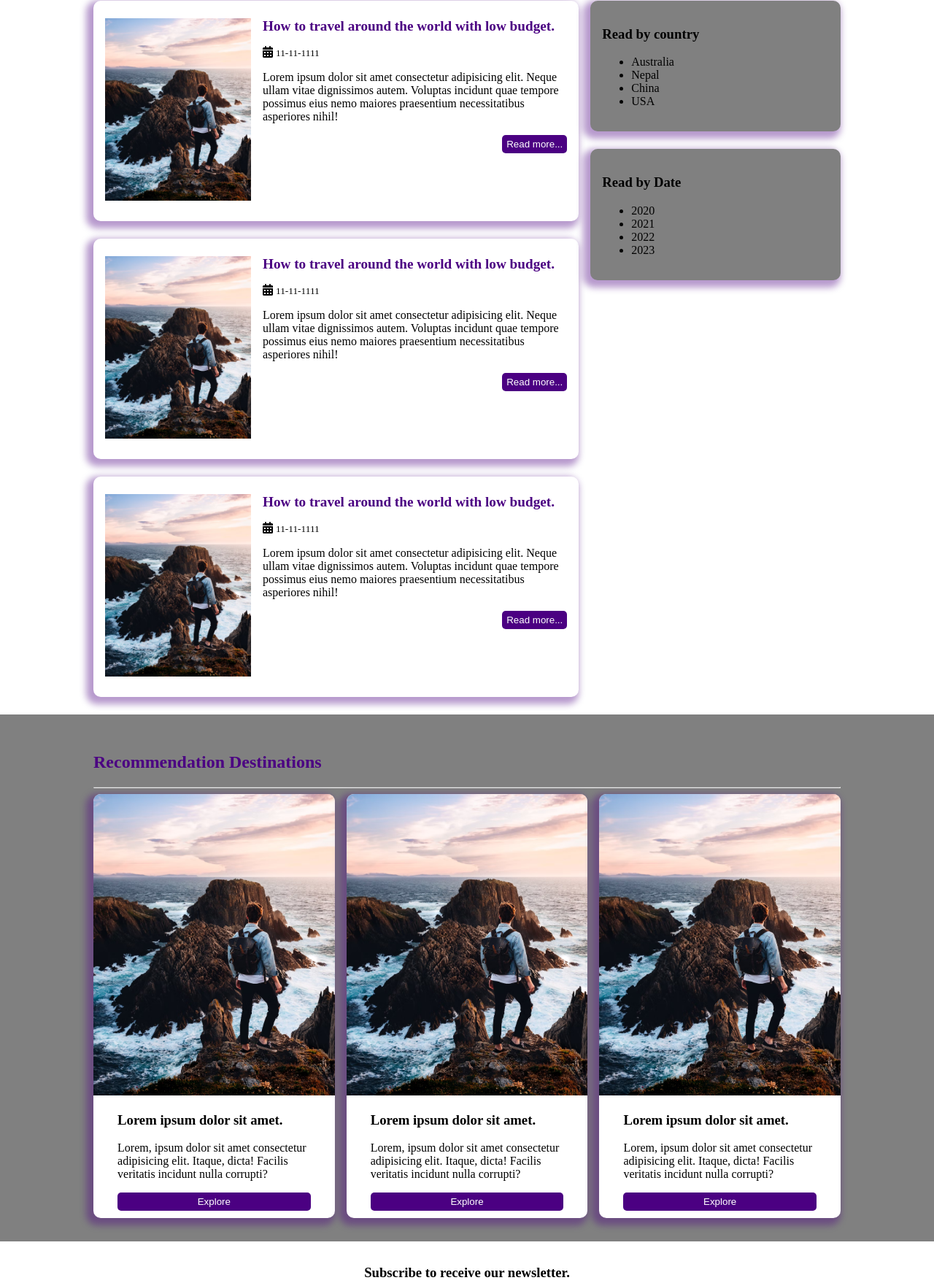
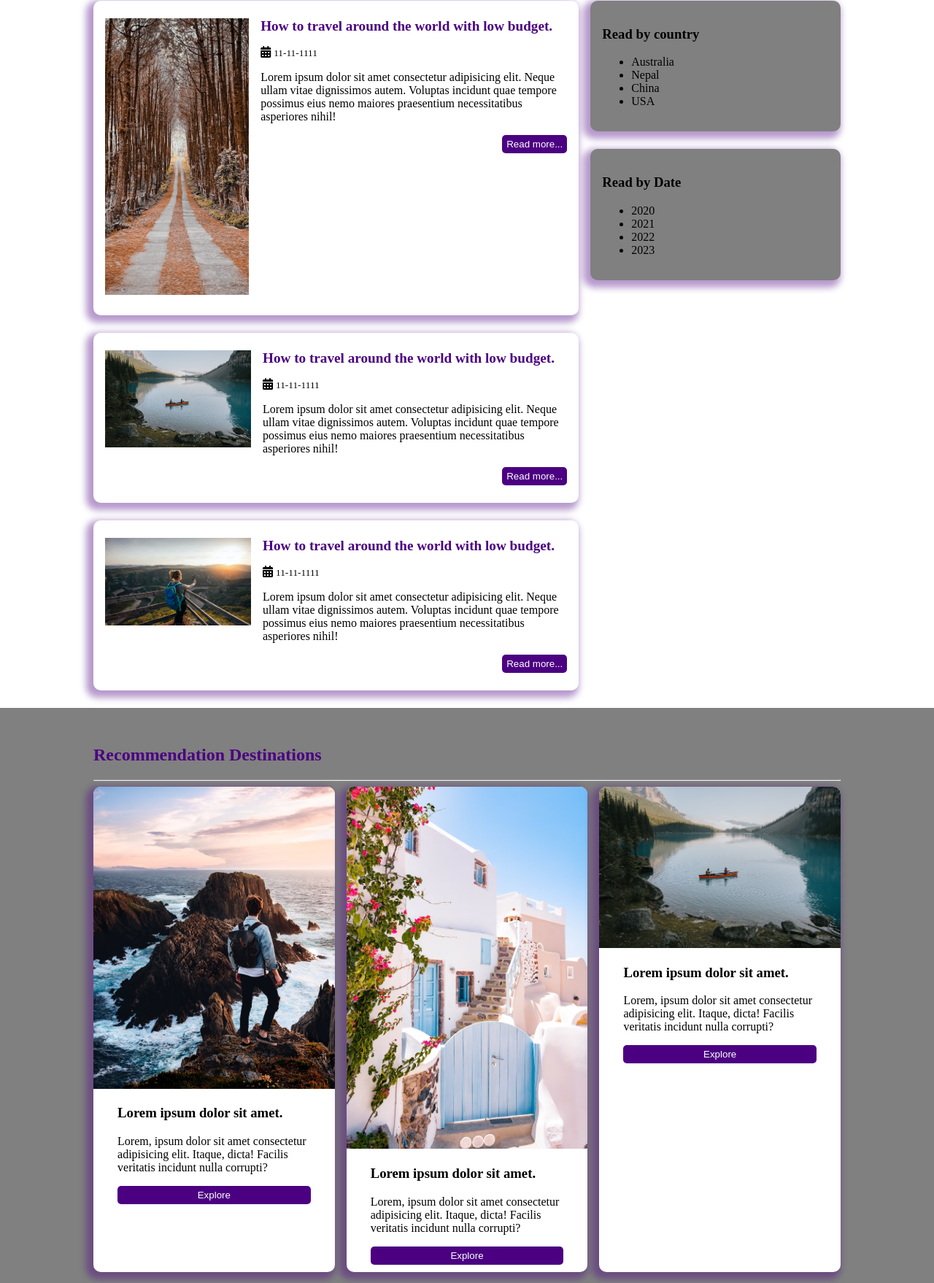
Before and after one commit to bzayn02/travelblog, a plain HTML site: page index.html in a window 1280 px wide. Shown: the part 801-2559 px from the top of the page at 73% size. Drawn offline with Linux system fonts and the light colour scheme.

Commit message:
photos updated

```diff
--- a/index.html
+++ b/index.html
@@ -64,7 +64,7 @@
           <div class="articles">
             <article>
               <div class="article-image">
-                <img src="./images/1.avif" width="100%" alt="" />
+                <img src="./images/6.avif" width="100%" alt="" />
               </div>
               <div class="article-content">
                 <div class="title">
@@ -83,7 +83,7 @@
             </article>
             <article>
               <div class="article-image">
-                <img src="./images/1.avif" width="100%" alt="" />
+                <img src="./images/7.avif" width="100%" alt="" />
               </div>
               <div class="article-content">
                 <div class="title">
@@ -102,7 +102,7 @@
             </article>
             <article>
               <div class="article-image">
-                <img src="./images/1.avif" width="100%" alt="" />
+                <img src="./images/8.avif" width="100%" alt="" />
               </div>
               <div class="article-content">
                 <div class="title">
@@ -160,7 +160,7 @@
               </div>
             </div>
             <div class="card">
-              <img src="./images/1.avif" alt="" width="100%" />
+              <img src="./images/3.avif" alt="" width="100%" />
               <div class="container">
                 <h3>Lorem ipsum dolor sit amet.</h3>
                 <p>
@@ -171,7 +171,7 @@
               </div>
             </div>
             <div class="card">
-              <img src="./images/1.avif" alt="" width="100%" />
+              <img src="./images/4.avif" alt="" width="100%" />
               <div class="container">
                 <h3>Lorem ipsum dolor sit amet.</h3>
                 <p>
```
Also changed, not shown: images/3.avif (renamed from images/photo-1533104816931-20fa691ff6ca.avif), images/4.avif (renamed from images/heroimage.avif), images/5.avif (renamed from images/photo-1578592439618-cbe39942ff0a.avif), images/6.avif (renamed from images/photo-1601314167099-232775b3d6fd.avif), images/7.avif (renamed from images/photo-1624049321569-f483adecb8fa.avif), images/8.avif (renamed from images/premium_photo-1661902028394-b4563c8ca2ce.avif).
